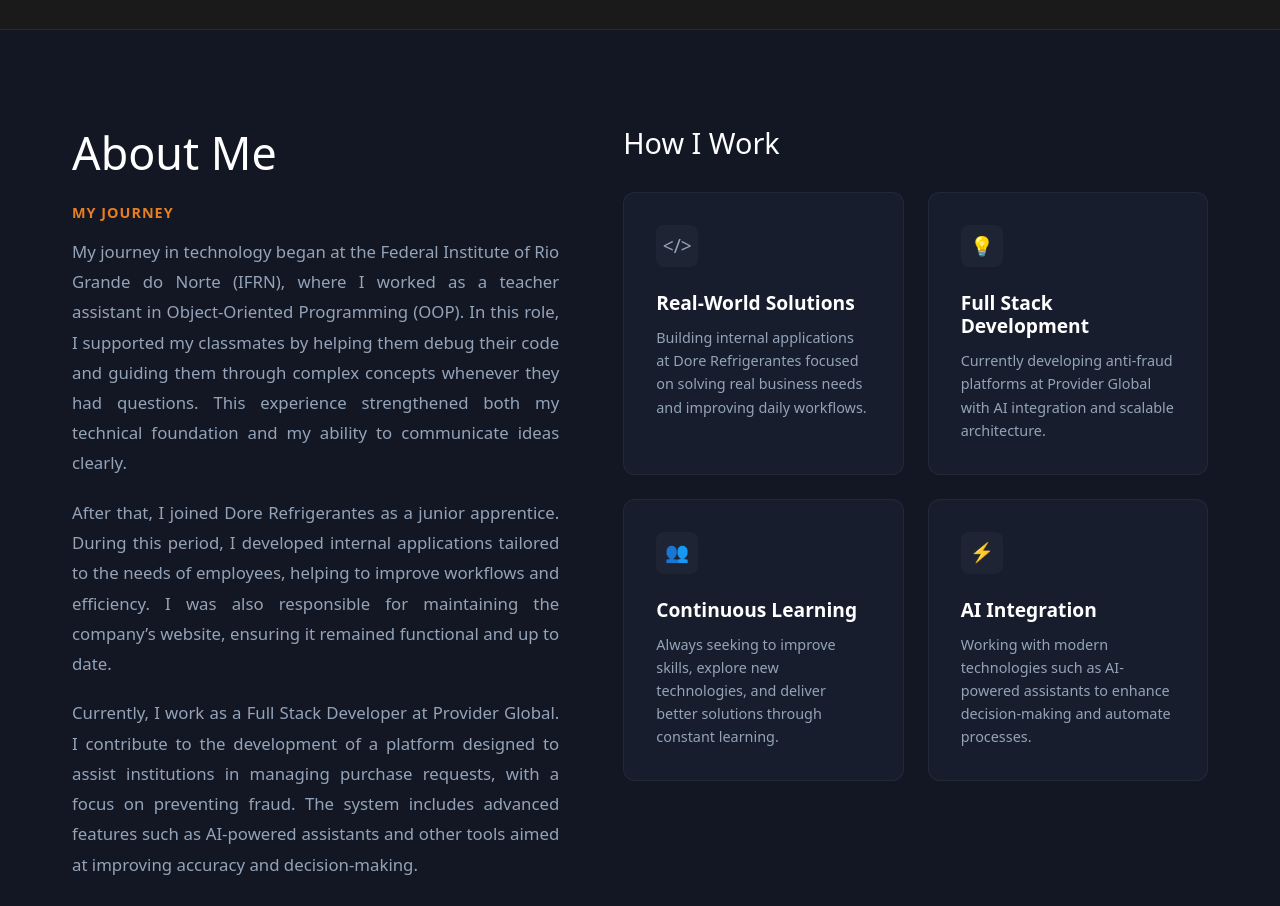
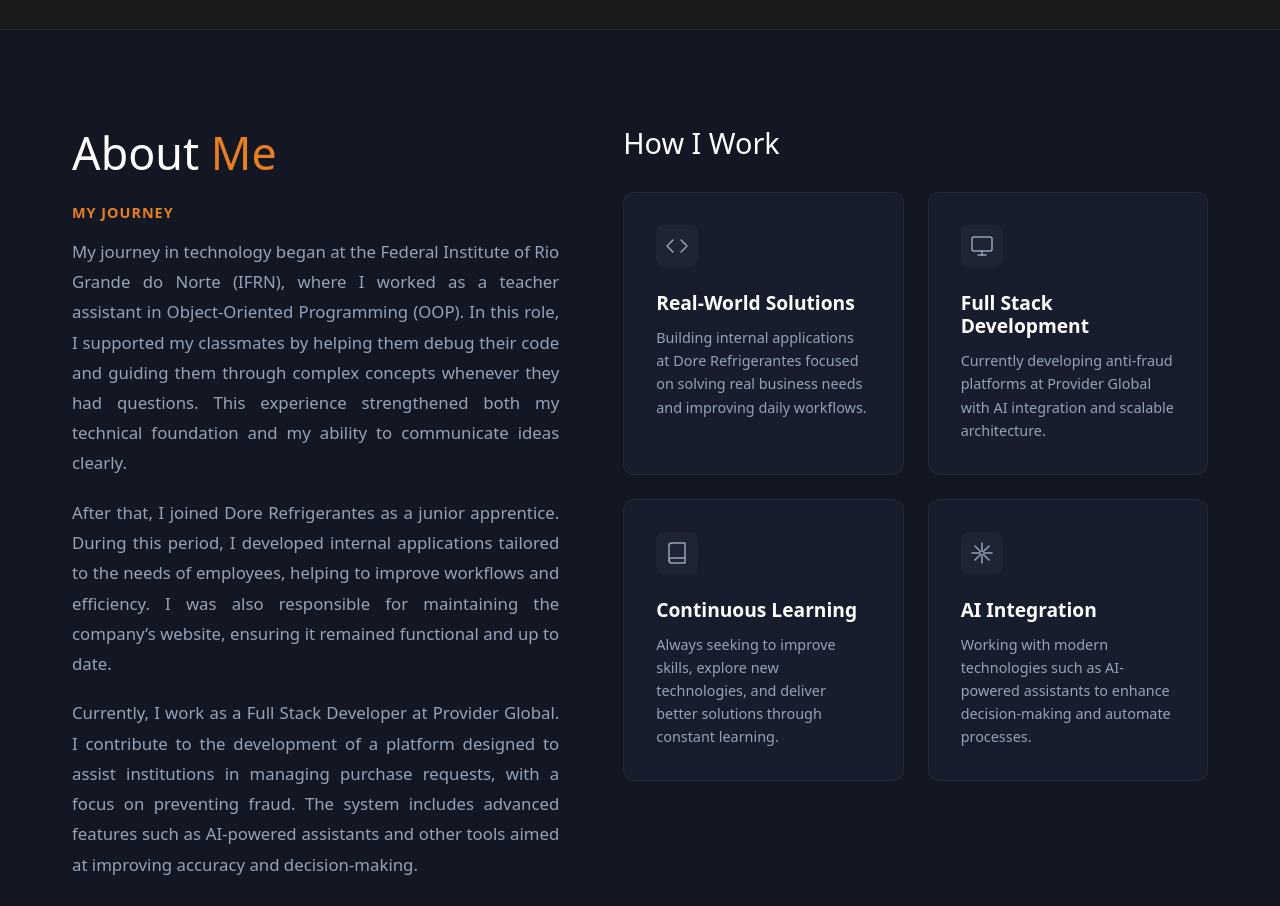
Before and after one commit to tiago-p-s-d/portfolio, an Angular app: page / in a window 1280 px wide. Shown: the part 840-1746 px from the top of the page. Built offline with nearby package versions, Linux system fonts and the light colour scheme.

Commit message:
Changes in the color palette

```diff
--- a/src/app/components/about-me/about-me.html
+++ b/src/app/components/about-me/about-me.html
@@ -1,26 +1,28 @@
 <div id="about" class="section-divider">
   <div class="about-container">
-
     <div class="journey">
       <section class="about-me">
-        <h2>About Me</h2>
+        <h2>About <span>Me</span></h2>
         <h4>My Journey</h4>
-        <p>My journey in technology began at the Federal Institute of Rio Grande do Norte (IFRN), where I worked as a
+        <p>
+          My journey in technology began at the Federal Institute of Rio Grande do Norte (IFRN), where I worked as a
           teacher assistant in Object-Oriented Programming (OOP). In this role, I supported my classmates by helping
           them debug their code and guiding them through complex concepts whenever they had questions. This experience
           strengthened both my technical foundation and my ability to communicate ideas clearly.
         </p>
-
-        <p> After that, I joined Dore Refrigerantes as a junior apprentice. During this period, I developed internal
+        <p>
+          After that, I joined Dore Refrigerantes as a junior apprentice. During this period, I developed internal
           applications tailored to the needs of employees, helping to improve workflows and efficiency. I was also
           responsible for maintaining the company’s website, ensuring it remained functional and up to date.
         </p>
-        <p> Currently, I work as a Full Stack Developer at Provider Global. I contribute to the development of a
+        <p>
+          Currently, I work as a Full Stack Developer at Provider Global. I contribute to the development of a
           platform designed to assist institutions in managing purchase requests, with a focus on preventing fraud.
           The system includes advanced features such as AI-powered assistants and other tools aimed at improving
           accuracy and decision-making.
         </p>
-        <p> Throughout my journey, I have been driven by curiosity, problem-solving, and a constant desire to learn and
+        <p>
+          Throughout my journey, I have been driven by curiosity, problem-solving, and a constant desire to learn and
           build meaningful solutions.
         </p>
       </section>
@@ -31,7 +33,15 @@
           @for (item of texts; track item.title) {
           <div class="work-card">
             <div class="icon-box">
-                        <span class="icon">{{ item.icon }}</span>
+              @if (item.title === 'Real-World Solutions') {
+                <svg viewBox="0 0 24 24" fill="none" stroke="currentColor" stroke-width="2" stroke-linecap="round" stroke-linejoin="round"><path d="M16 18l6-6-6-6M8 6l-6 6 6 6"></path></svg>
+              } @else if (item.title === 'Full Stack Development') {
+                <svg viewBox="0 0 24 24" fill="none" stroke="currentColor" stroke-width="2" stroke-linecap="round" stroke-linejoin="round"><rect x="2" y="3" width="20" height="14" rx="2" ry="2"></rect><line x1="8" y1="21" x2="16" y2="21"></line><line x1="12" y1="17" x2="12" y2="21"></line></svg>
+              } @else if (item.title === 'Continuous Learning') {
+                <svg viewBox="0 0 24 24" fill="none" stroke="currentColor" stroke-width="2" stroke-linecap="round" stroke-linejoin="round"><path d="M4 19.5A2.5 2.5 0 0 1 6.5 17H20"></path><path d="M6.5 2H20v20H6.5A2.5 2.5 0 0 1 4 19.5v-15A2.5 2.5 0 0 1 6.5 2z"></path></svg>
+              } @else if (item.title === 'AI Integration') {
+                <svg viewBox="0 0 24 24" fill="none" stroke="currentColor" stroke-width="2" stroke-linecap="round" stroke-linejoin="round"><path d="M12 2v8M12 14v8M4.93 4.93l5.66 5.66M13.41 13.41l5.66 5.66M2 12h8M14 12h8M4.93 19.07l5.66-5.66M13.41 10.59l5.66-5.66"></path></svg>
+              }
             </div>
             <h5>{{ item.title }}</h5>
             <p>{{ item.content }}</p>
--- a/src/app/components/about-me/about-me.ts
+++ b/src/app/components/about-me/about-me.ts
@@ -13,22 +13,22 @@
     {
       title: "Real-World Solutions",
       content: "Building internal applications at Dore Refrigerantes focused on solving real business needs and improving daily workflows.",
-      icon: "</>",
+
     },
     {
       title: "Full Stack Development",
       content: "Currently developing anti-fraud platforms at Provider Global with AI integration and scalable architecture.",
-      icon: "💡",
+
     },
     {
       title: "Continuous Learning",
       content: "Always seeking to improve skills, explore new technologies, and deliver better solutions through constant learning.",
-      icon: "👥",
+
     },
     {
       title: "AI Integration",
       content: "Working with modern technologies such as AI-powered assistants to enhance decision-making and automate processes.",
-      icon: "⚡",
+
     }
   ];
 }
```
Lines whose indentation alone changed are shown as unchanged.
